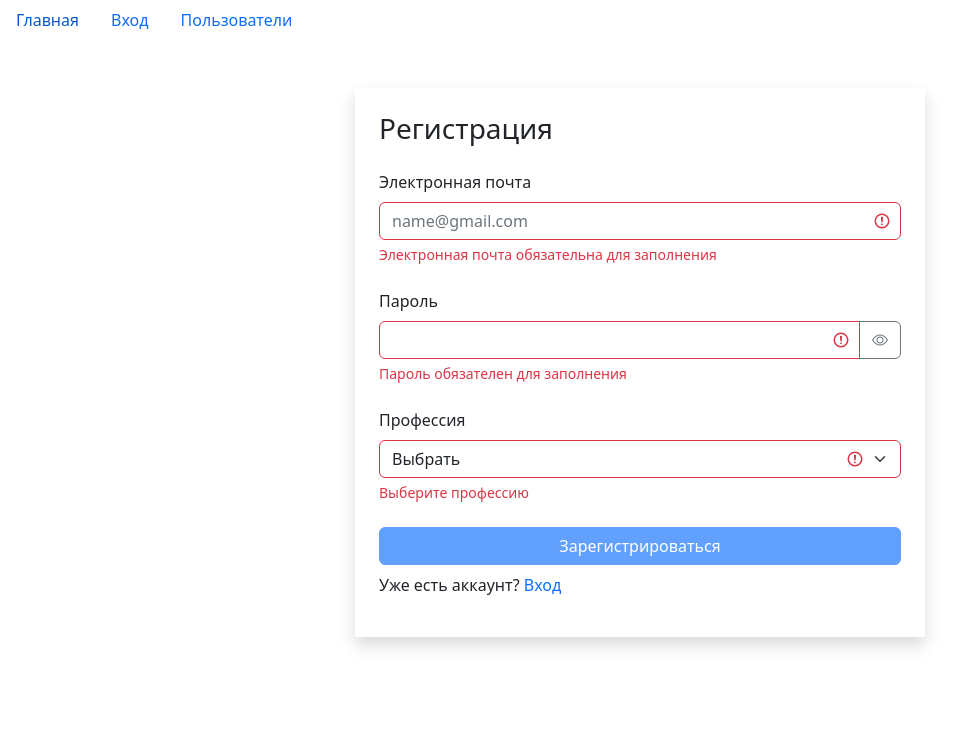
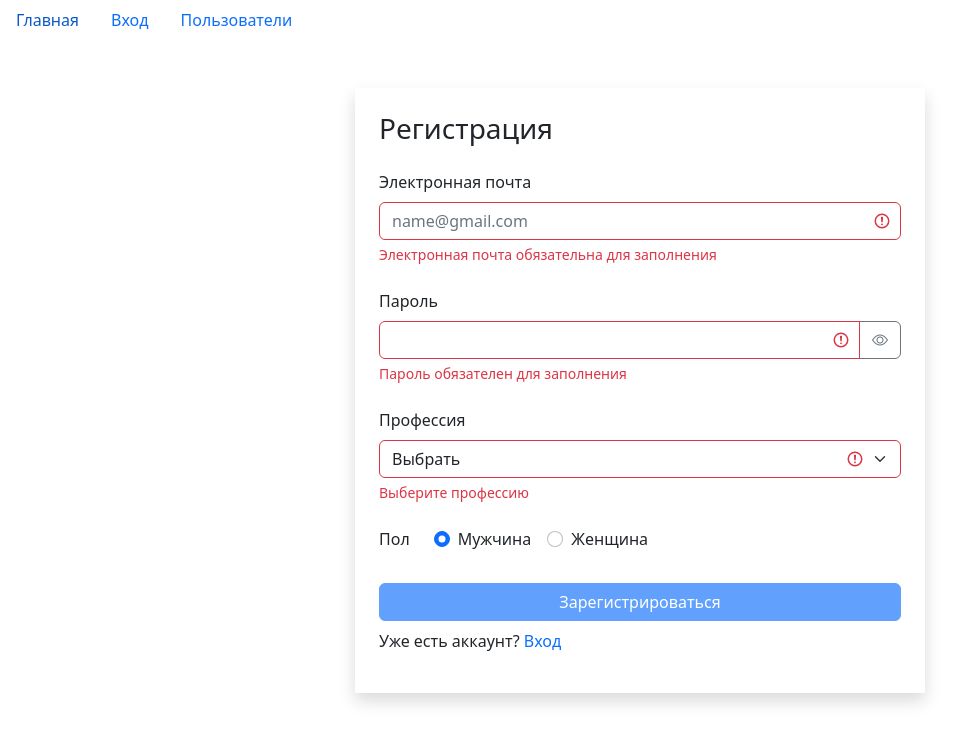
Before and after one commit to Alextxnk/React-app-fast-company, a React (Create React App) app: page /login/1 in a window 1280 px wide. Both pictures are taken after a click on the button "Регистрация". Shown: the top 744 px of the page, without its empty margins (0-975 px from the left). Built offline with nearby package versions, Linux system fonts and the light colour scheme.

Commit message:
add new components

```diff
--- /dev/null
+++ b/src/app/components/common/form/radioField.jsx
@@ -0,0 +1,42 @@
+import React from 'react';
+import PropTypes from 'prop-types';
+
+const RadioField = ({ label, options, name, onChange, value }) => {
+   return (
+      <div className='mb-4'>
+         <label className='form-label me-4'>{label}</label>
+         {options.map((option) => (
+            <div
+               className='form-check form-check-inline'
+               key={option.name + '_' + option.value}
+            >
+               <input
+                  className='form-check-input'
+                  type='radio'
+                  name={name}
+                  id={option.name + '_' + option.value}
+                  checked={option.value === value}
+                  value={option.value}
+                  onChange={onChange}
+               />
+               <label
+                  className='form-check-label'
+                  htmlFor={option.name + '_' + option.value}
+               >
+                  {option.name}
+               </label>
+            </div>
+         ))}
+      </div>
+   );
+};
+
+RadioField.propTypes = {
+   label: PropTypes.string,
+   options: PropTypes.array,
+   name: PropTypes.string,
+   onChange: PropTypes.func,
+   value: PropTypes.string
+};
+
+export default RadioField;
--- a/src/app/components/ui/registerForm.jsx
+++ b/src/app/components/ui/registerForm.jsx
@@ -1,14 +1,16 @@
 import React, { useEffect, useState } from 'react';
 import TextField from '../common/form/textField';
+import SelectField from '../common/form/selectField';
+import RadioField from '../common/form/radioField';
 import { validator } from '../../utils/validator';
 import api from '../../api';
-import SelectField from '../common/form/selectField';
 
 const RegisterForm = () => {
    const [data, setData] = useState({
       email: '',
       password: '',
-      profession: ''
+      profession: '',
+      gender: 'Мужчина'
    });
    const [errors, setErrors] = useState({});
    const [professions, setProfession] = useState();
@@ -98,6 +100,16 @@ const RegisterForm = () => {
             options={professions}
             error={errors.profession}
          />
+         <RadioField
+            label='Пол'
+            name='gender'
+            options={[
+               { name: 'Мужчина', value: 'Мужчина' },
+               { name: 'Женщина', value: 'Женщина' }
+            ]}
+            onChange={handleChange}
+            value={data.gender}
+         />
          <button
             className='btn btn-primary w-100 mx-auto'
             type='submit'
```
Also changed, not shown: 7 other files (tests, documents, lock files or other folders).
